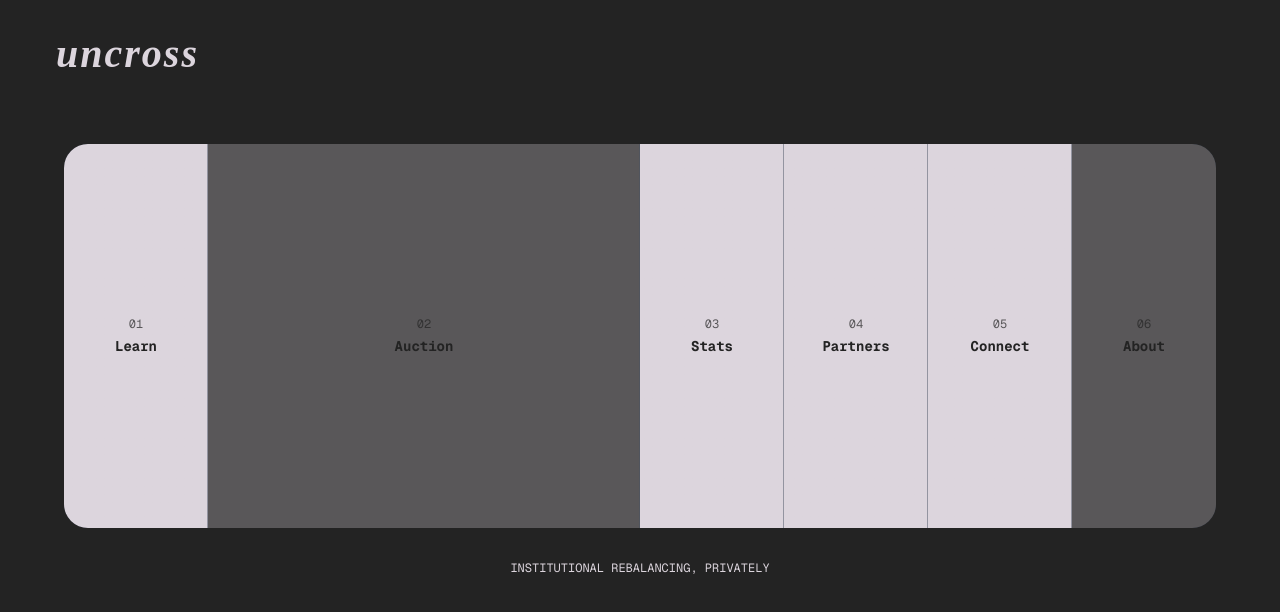
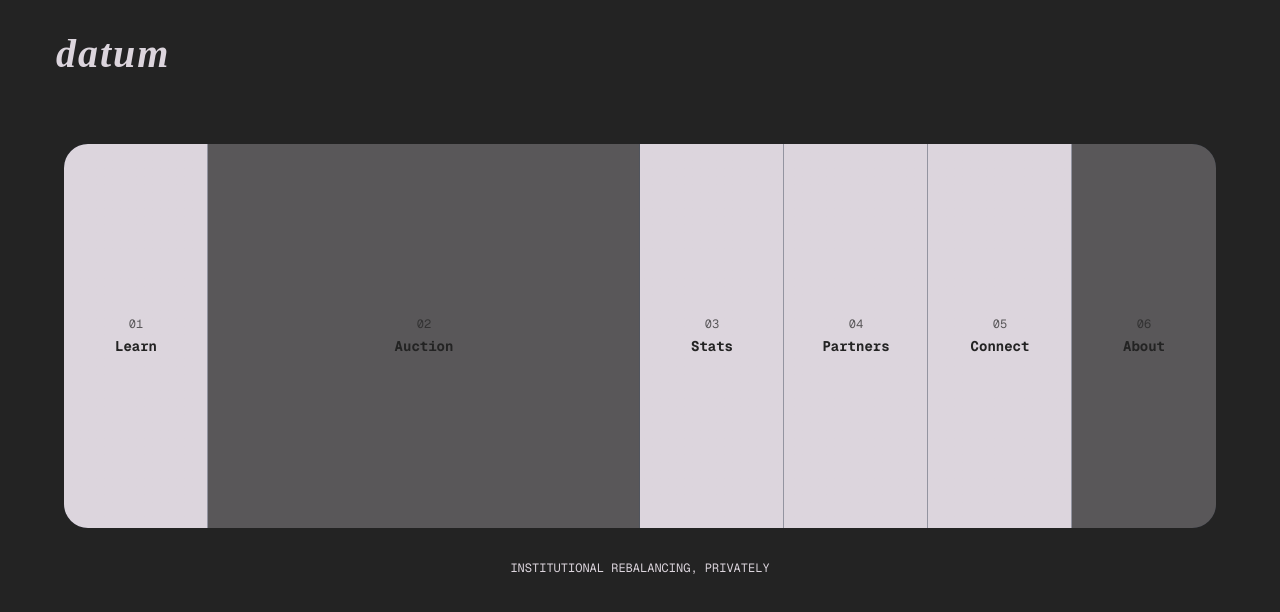
Before and after one commit to s15p2/eth-nyc-26, a Next.js app: page / in a window 1280 px wide. Shown: the top 612 px of the page. Built offline with nearby package versions, Linux system fonts and the light colour scheme; no server answers.

Commit message:
rename project from uncross to datum

```diff
--- a/app/layout.tsx
+++ b/app/layout.tsx
@@ -13,8 +13,8 @@ const geistMono = Geist_Mono({
 });
 
 export const metadata: Metadata = {
-  title: "Uncross",
-  description: "Uncross",
+  title: "Datum",
+  description: "Datum",
 };
 
 export default function RootLayout({
@@ -36,7 +36,7 @@ export default function RootLayout({
                 letterSpacing: "0.05em",
               }}
             >
-              uncross
+              datum
             </span>
           </div>
         </header>
--- a/package.json
+++ b/package.json
@@ -1,5 +1,5 @@
 {
-  "name": "uncross",
+  "name": "datum",
   "version": "0.1.0",
   "private": true,
   "scripts": {
```
